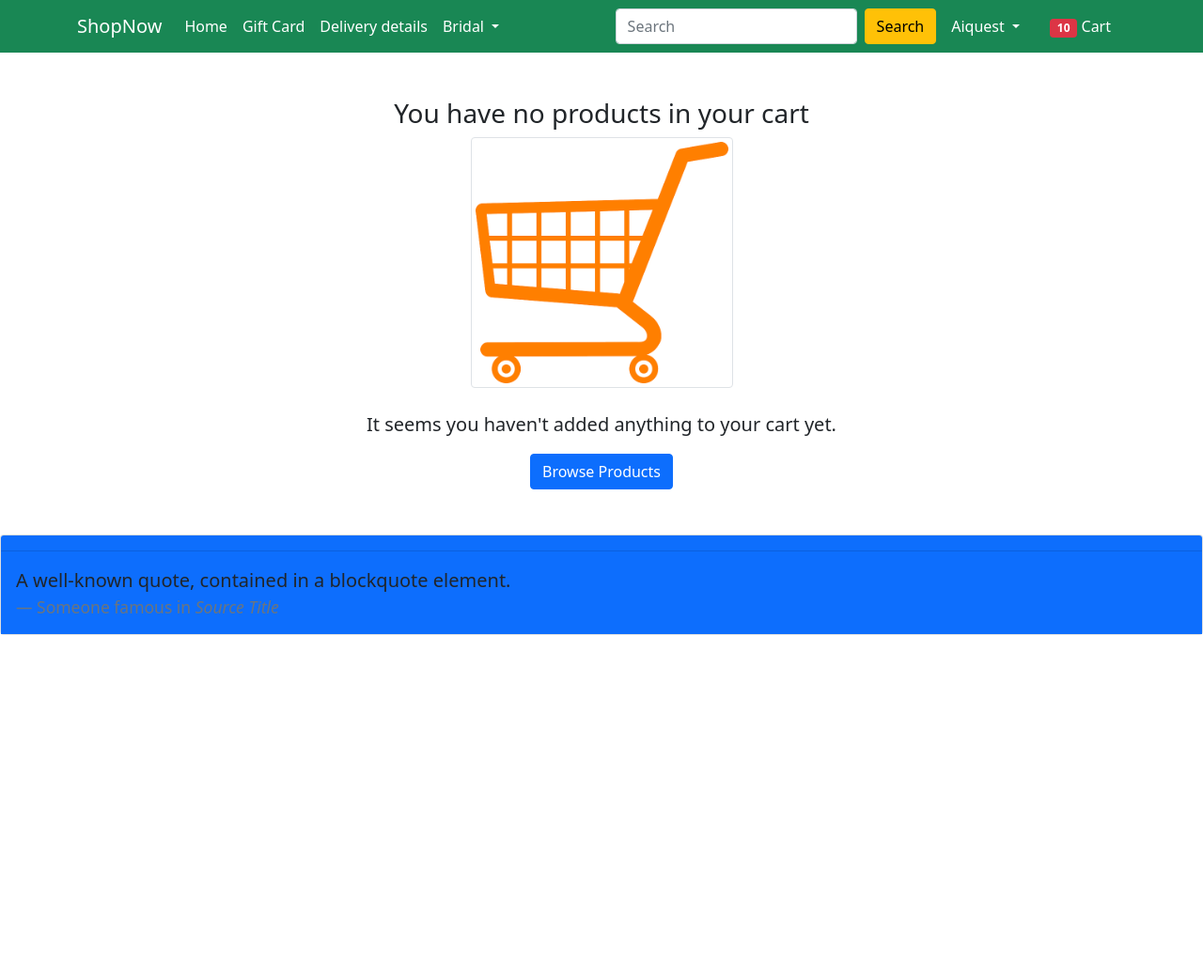
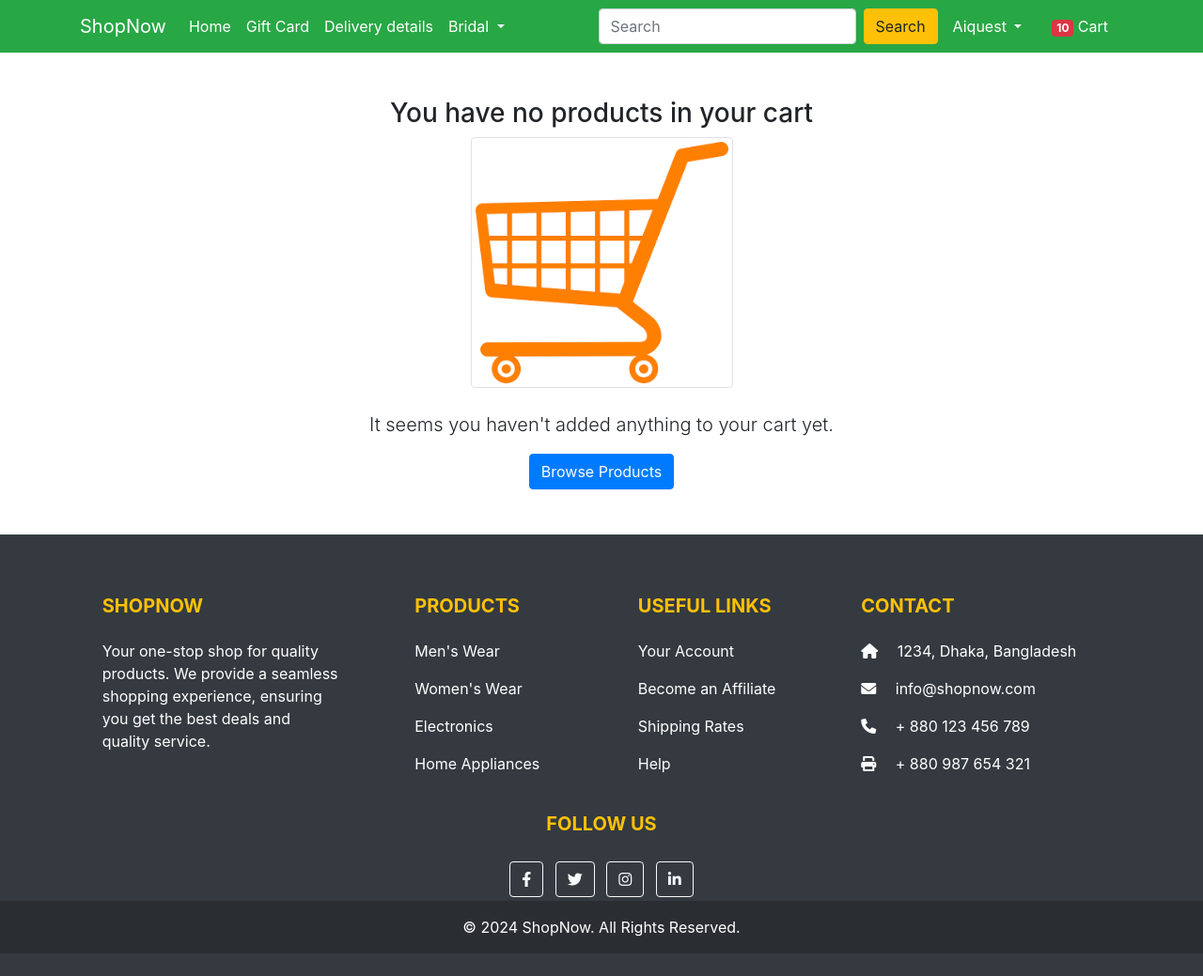
Before and after one commit to Shawon5030/ShopNow, a Django app: page /cart/ in a window 1280 px wide. Shown: the whole page at 94% size. Before the commit the page ends 676 px from the top, so only its background shows below. Run offline with Django 4.2, Linux system fonts and the light colour scheme; a user stored in the database is signed in; data that the repository does not hold is empty; some libraries are stand-ins or nearby versions.

Commit message:
Shawon-commit-number-82

```diff
--- a/Shop/templates/Shop/base.html
+++ b/Shop/templates/Shop/base.html
@@ -102,18 +102,66 @@
     {% block livesale %} {% endblock livesale %}
     {% block main-content %} {% endblock main-content %}
 
-    <!-- Start Footer -->
-<div class="card">
-  <div class="card-header bg-primary">
+<!-- Footer -->
+<footer class="bg-dark text-white pt-5 pb-4">
+    <div class="container text-center text-md-left">
+        <div class="row text-center text-md-left">
+            <!-- Company Info -->
+            <div class="col-md-3 col-lg-3 col-xl-3 mx-auto mt-3">
+                <h5 class="text-uppercase mb-4 font-weight-bold text-warning">ShopNow</h5>
+                <p>Your one-stop shop for quality products. We provide a seamless shopping experience, ensuring you get the best deals and quality service.</p>
+            </div>
 
-  </div>
-  <div class="card-body bg-primary">
-    <blockquote class="blockquote mb-0">
-      <p>A well-known quote, contained in a blockquote element.</p>
-      <footer class="blockquote-footer">Someone famous in <cite title="Source Title">Source Title</cite></footer>
-    </blockquote>
-  </div>
-</div>
+            <!-- Links -->
+            <div class="col-md-2 col-lg-2 col-xl-2 mx-auto mt-3">
+                <h5 class="text-uppercase mb-4 font-weight-bold text-warning">Products</h5>
+                <p><a href="#" class="text-white" style="text-decoration: none;">Men's Wear</a></p>
+                <p><a href="#" class="text-white" style="text-decoration: none;">Women's Wear</a></p>
+                <p><a href="#" class="text-white" style="text-decoration: none;">Electronics</a></p>
+                <p><a href="#" class="text-white" style="text-decoration: none;">Home Appliances</a></p>
+            </div>
+
+            <!-- Useful Links -->
+            <div class="col-md-3 col-lg-2 col-xl-2 mx-auto mt-3">
+                <h5 class="text-uppercase mb-4 font-weight-bold text-warning">Useful Links</h5>
+                <p><a href="#" class="text-white" style="text-decoration: none;">Your Account</a></p>
+                <p><a href="#" class="text-white" style="text-decoration: none;">Become an Affiliate</a></p>
+                <p><a href="#" class="text-white" style="text-decoration: none;">Shipping Rates</a></p>
+                <p><a href="#" class="text-white" style="text-decoration: none;">Help</a></p>
+            </div>
+
+            <!-- Contact -->
+            <div class="col-md-4 col-lg-3 col-xl-3 mx-auto mt-3">
+                <h5 class="text-uppercase mb-4 font-weight-bold text-warning">Contact</h5>
+                <p><i class="fas fa-home mr-3"></i> 1234, Dhaka, Bangladesh</p>
+                <p><i class="fas fa-envelope mr-3"></i> info@shopnow.com</p>
+                <p><i class="fas fa-phone mr-3"></i> + 880 123 456 789</p>
+                <p><i class="fas fa-print mr-3"></i> + 880 987 654 321</p>
+            </div>
+        </div>
+
+        <!-- Social Media Links -->
+        <div class="row d-flex justify-content-center mt-4">
+            <div class="col-md-5 col-lg-4 col-xl-3 text-center">
+                <h5 class="text-uppercase mb-4 font-weight-bold text-warning">Follow Us</h5>
+                <a href="#" class="btn btn-outline-light btn-floating m-1"><i class="fab fa-facebook-f"></i></a>
+                <a href="#" class="btn btn-outline-light btn-floating m-1"><i class="fab fa-twitter"></i></a>
+                <a href="#" class="btn btn-outline-light btn-floating m-1"><i class="fab fa-instagram"></i></a>
+                <a href="#" class="btn btn-outline-light btn-floating m-1"><i class="fab fa-linkedin-in"></i></a>
+            </div>
+        </div>
+    </div>
+
+    <!-- Copyright -->
+    <div class="text-center p-3" style="background-color: rgba(0, 0, 0, 0.2);">
+        © 2024 ShopNow. All Rights Reserved.
+    </div>
+</footer>
+
+<!-- Bootstrap & FontAwesome -->
+<link rel="stylesheet" href="https://cdnjs.cloudflare.com/ajax/libs/font-awesome/6.0.0-beta3/css/all.min.css">
+<link rel="stylesheet" href="https://maxcdn.bootstrapcdn.com/bootstrap/4.0.0/css/bootstrap.min.css">
+
 
     <!-- Jquery -->
     <script src="https://code.jquery.com/jquery-3.5.1.min.js"
```
